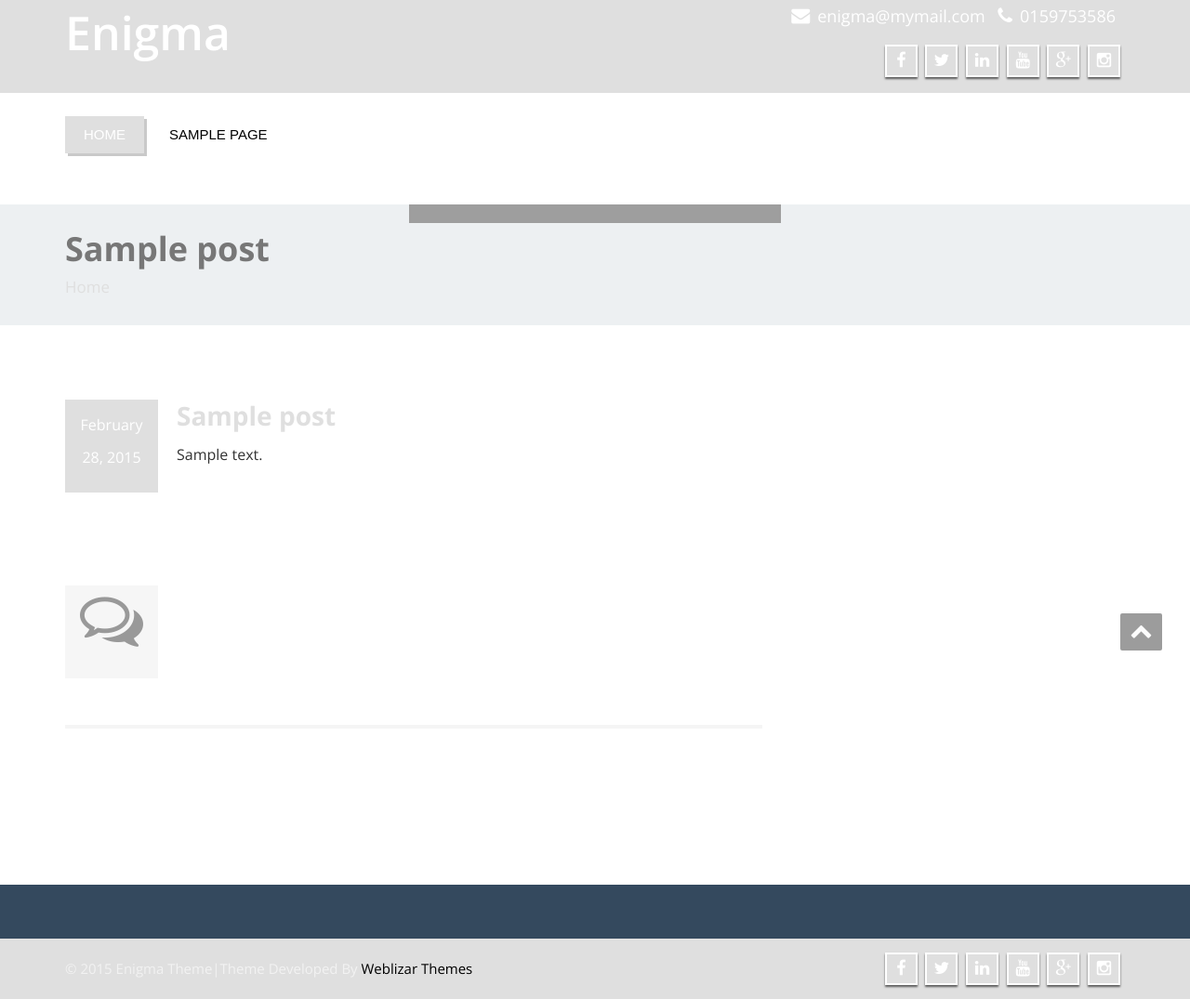
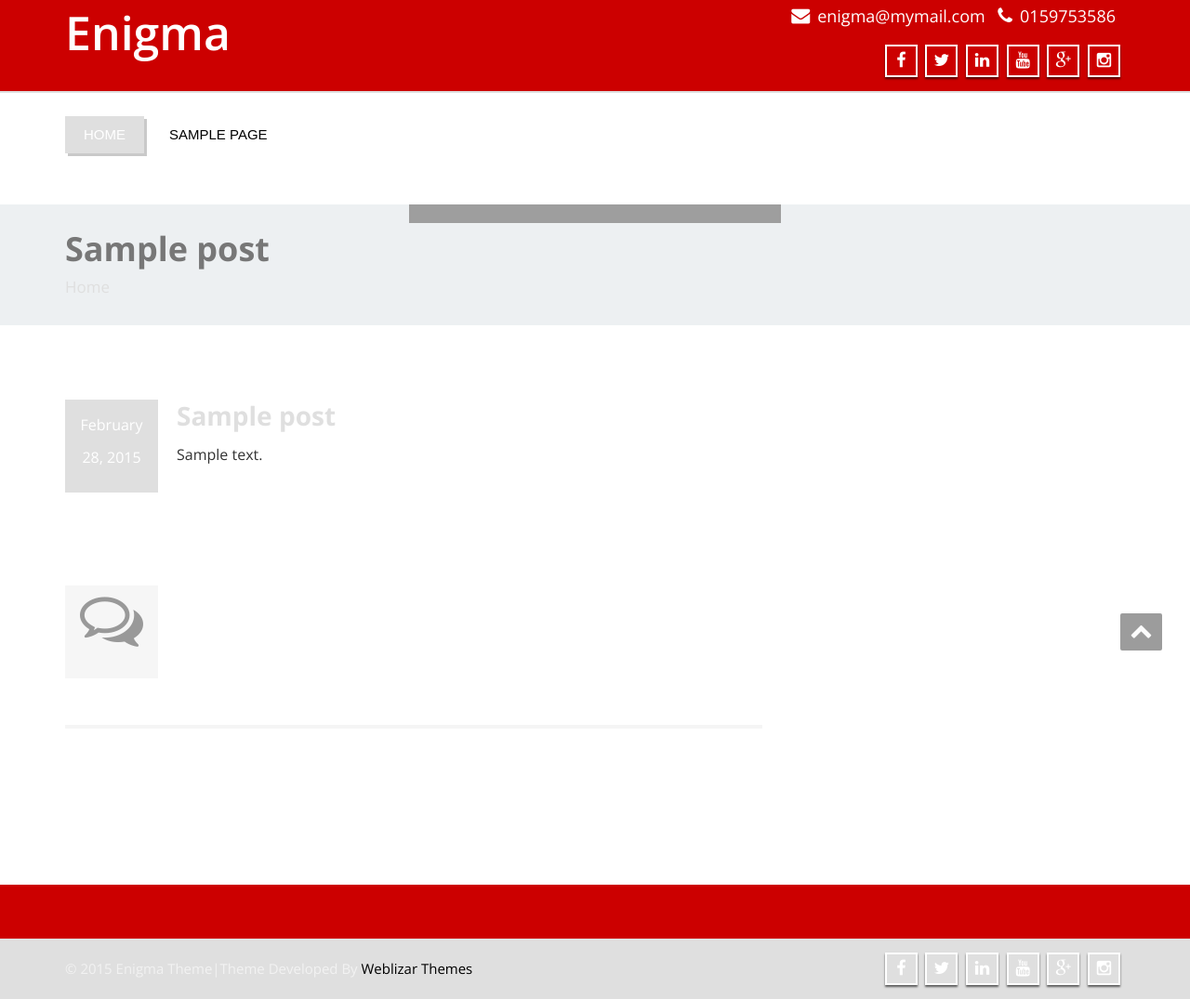
Before and after one commit to elvisdandrea/refeitaria, a WordPress theme: template wp-content/themes/enigma/index.php in a window 1280 px wide. Shown: the whole page at 93% size. Run offline with PHP 8.4 and a stand-in for WordPress, Linux system fonts and the light colour scheme; the site name, menu and one post (Sample post) are stand-ins, and other content is empty; some libraries are stand-ins or nearby versions; grey boxes are pictures that could not be loaded.

Commit message:
Alterado estilos do site

```diff
--- a/wp-content/themes/enigma/css/default.css
+++ b/wp-content/themes/enigma/css/default.css
@@ -3,7 +3,7 @@
 }
 /*  header contact info section ***/
 .header_section{
-	background-color:#DFDFDF;
+	background-color:#CC0000;
 	color:#fff;
 }
 /** navbar menus ***/
--- a/wp-content/themes/enigma/style.css
+++ b/wp-content/themes/enigma/style.css
@@ -1984,7 +1984,7 @@ margin-bottom: 20px;
 
 
 .enigma_footer_widget_area{
-	background: #34495e;
+	background: #CC0000;
 }
 
 .enigma-footer-separator{
```
